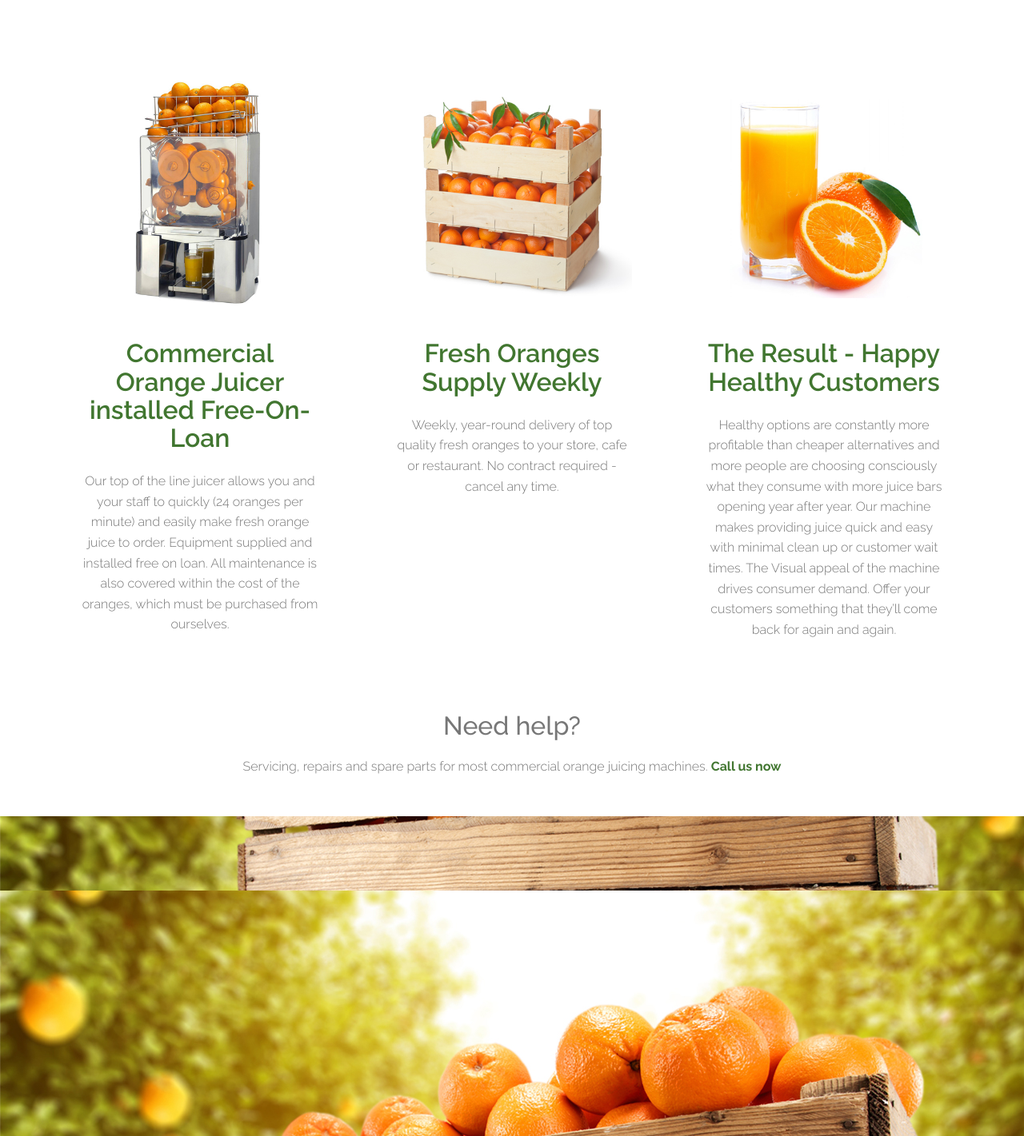
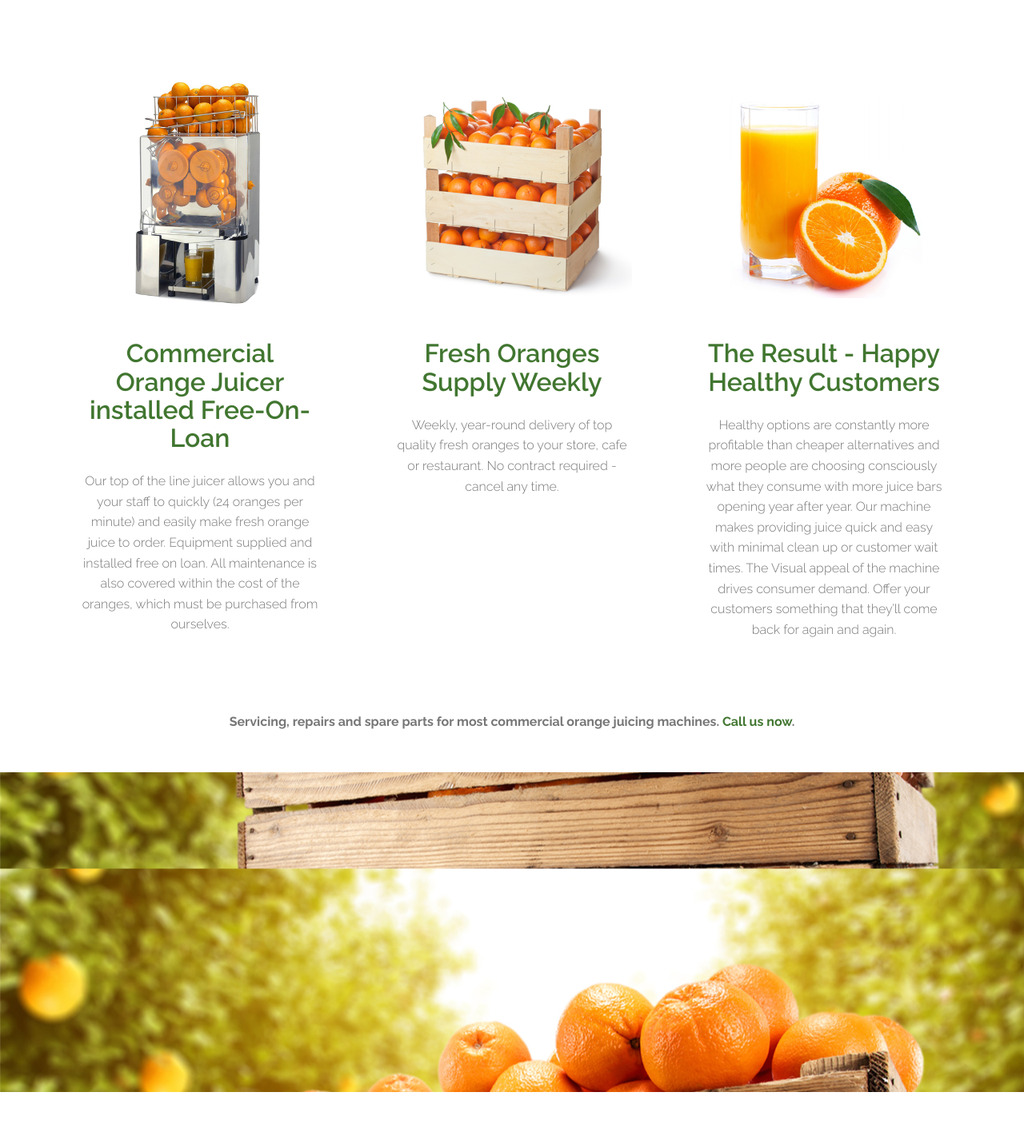
Before and after one commit to ojmachines/ojmachines.github.io, a plain HTML site: page index.html in a window 1280 px wide. Shown: the part 869-2290 px from the top of the page at 80% size. Drawn offline with Linux system fonts and the light colour scheme; some packages are replaced by stand-ins of ours.

Commit message:
delete need help

```diff
--- a/index.html
+++ b/index.html
@@ -177,8 +177,7 @@
 					</div>
 				</div>
 				<div class="align-center">
-					<h2>Need help?</h2>
-					<p>Servicing, repairs and spare parts for most commercial orange juicing machines. <strong><a href="#section-contact">Call us now</a></strong></p>
+					<p><strong>Servicing, repairs and spare parts for most commercial orange juicing machines. <a href="#section-contact">Call us now</a>.</strong></p>
 				</div>
 			</div>
 
```
